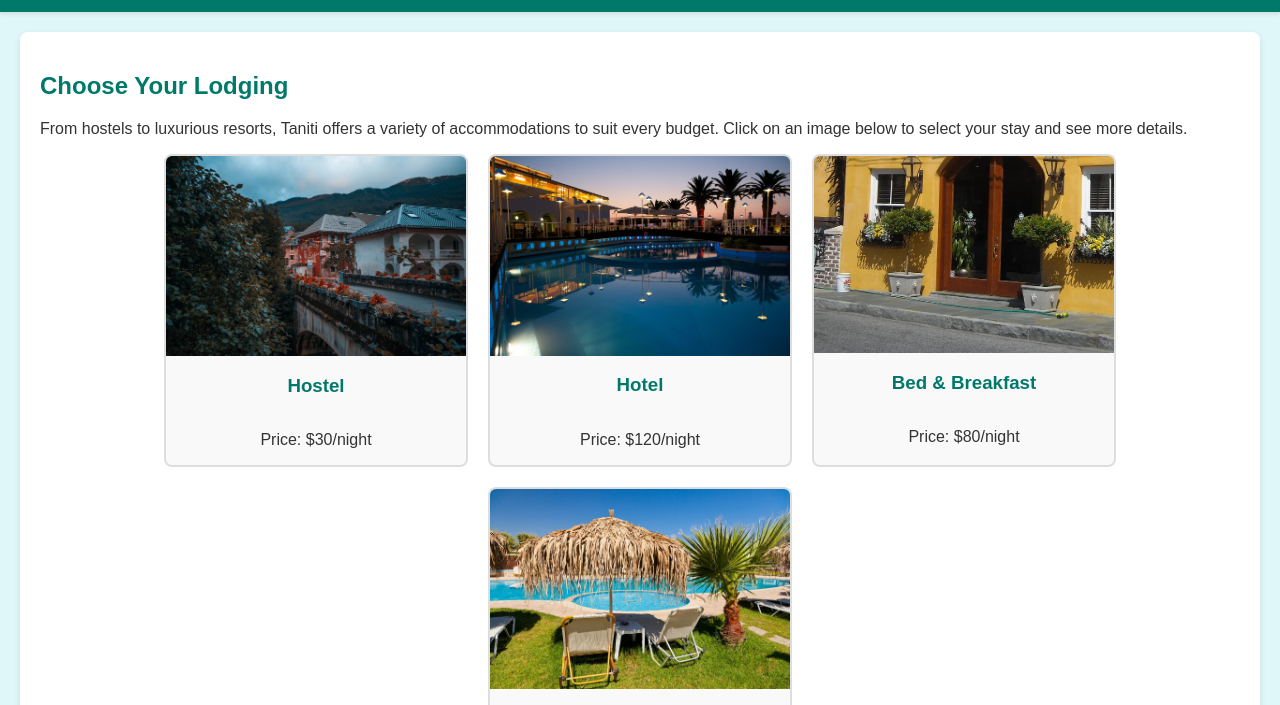
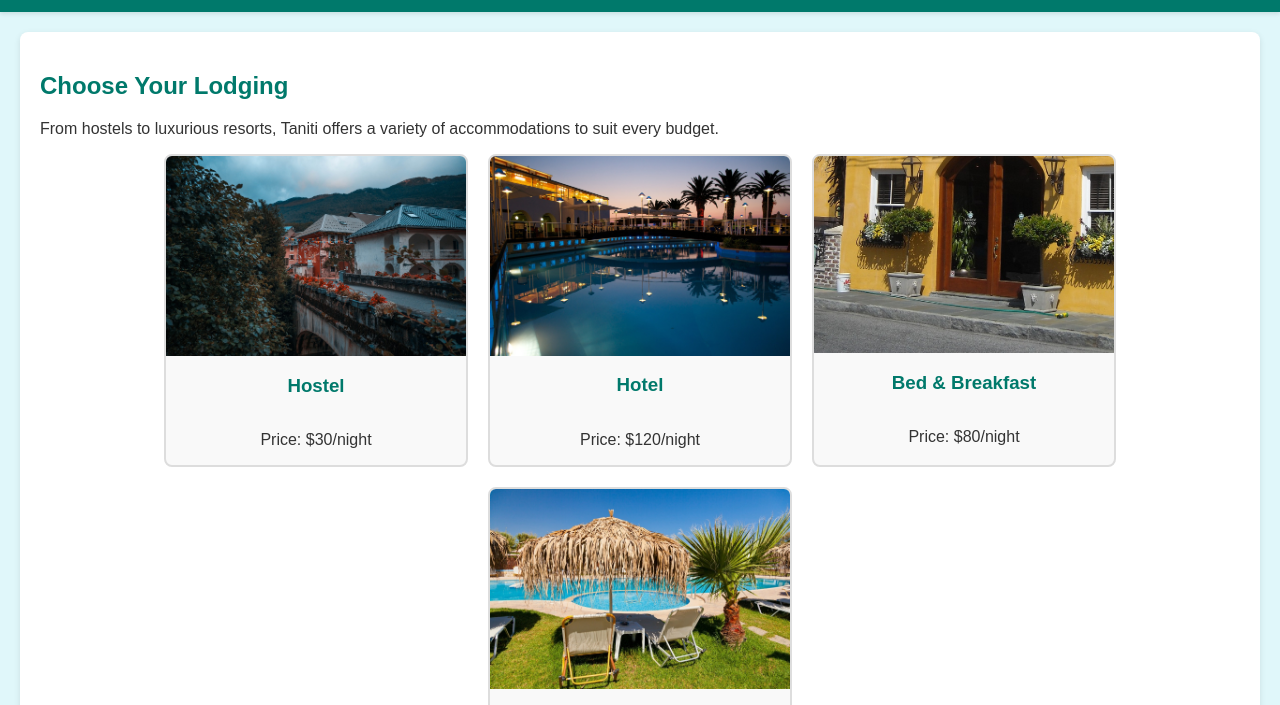
Before and after one commit to tattedbeardo89/WGU-D479, a plain HTML site: page bookstay.html in a window 1280 px wide. Shown: the part 73-778 px from the top of the page. Drawn offline with Linux system fonts and the light colour scheme.

Commit message:
Update bookstay.html

```diff
--- a/bookstay.html
+++ b/bookstay.html
@@ -23,7 +23,7 @@
     <main>
         <section>
             <h2>Choose Your Lodging</h2>
-            <p>From hostels to luxurious resorts, Taniti offers a variety of accommodations to suit every budget. Click on an image below to select your stay and see more details.</p>
+            <p>From hostels to luxurious resorts, Taniti offers a variety of accommodations to suit every budget.</p>
             <form id="stayForm">
                 <input type="hidden" id="accommodation-type" name="accommodation-type">
                 <input type="hidden" id="daily-rate" name="daily-rate">
```
